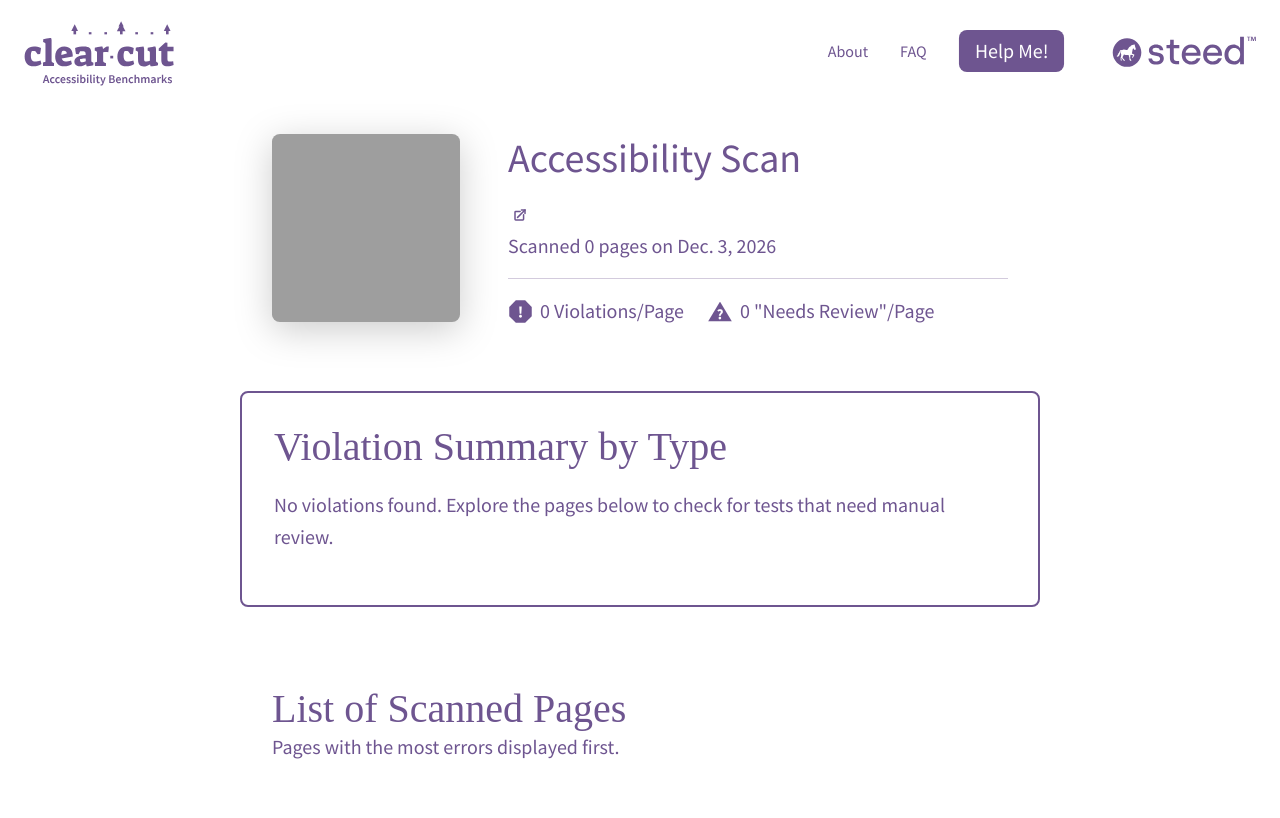
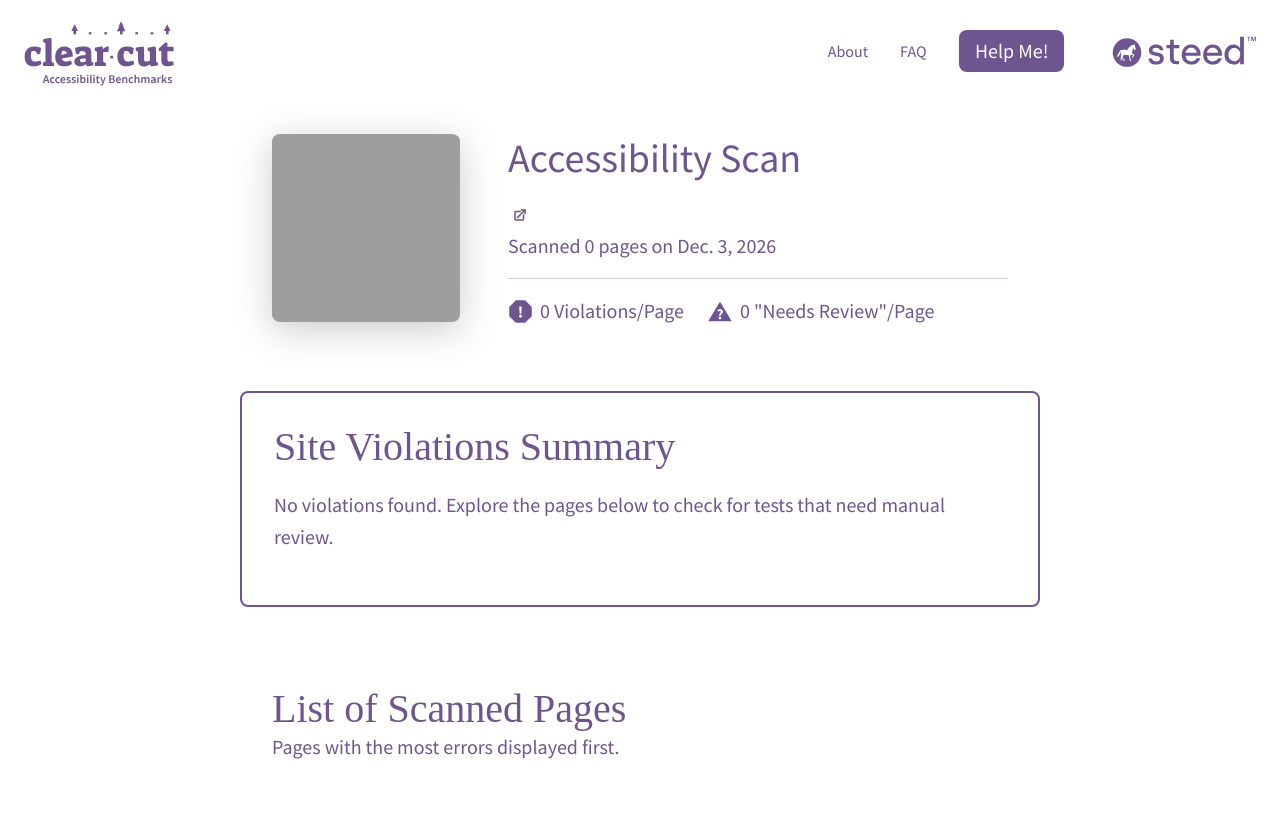
Before and after one commit to stephenjbell/axe-site-scanner, an Eleventy site: page src/index.njk in a window 1280 px wide. Shown: the top 818 px of the page. Built offline with nearby package versions, Linux system fonts and the light colour scheme; Eleventy itself is replaced by a stand-in of ours; files that its build step writes are made by us from their sources; no server answers; grey boxes are pictures that could not be loaded; a web font is replaced by a local one; what crawler, puppeteer would draw is missing.

Commit message:
Update summary title

```diff
--- a/src/index.njk
+++ b/src/index.njk
@@ -62,7 +62,7 @@ layout: 'layouts/base.njk'
 <section class="breakdown" style="--first-quantity:{{countPerFirstPage|round(2)}};--first-chars:{{charsForFirstPage}}ch;">
 
     <div class="wrapper">
-        <h2>Violation Summary by Type</h2>
+        <h2>Site Violations Summary</h2>
         <dl>
 
             {% for violation in scanner.violationsSummary %}
```
